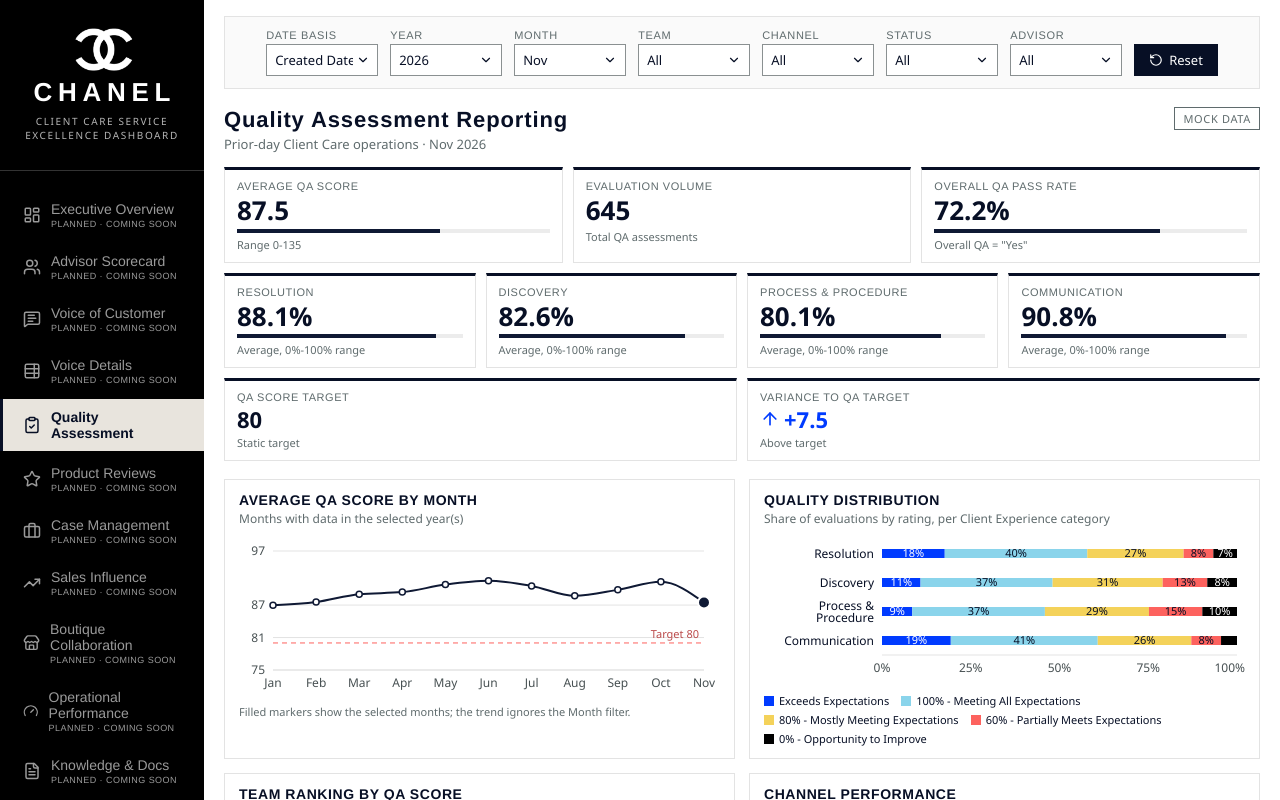
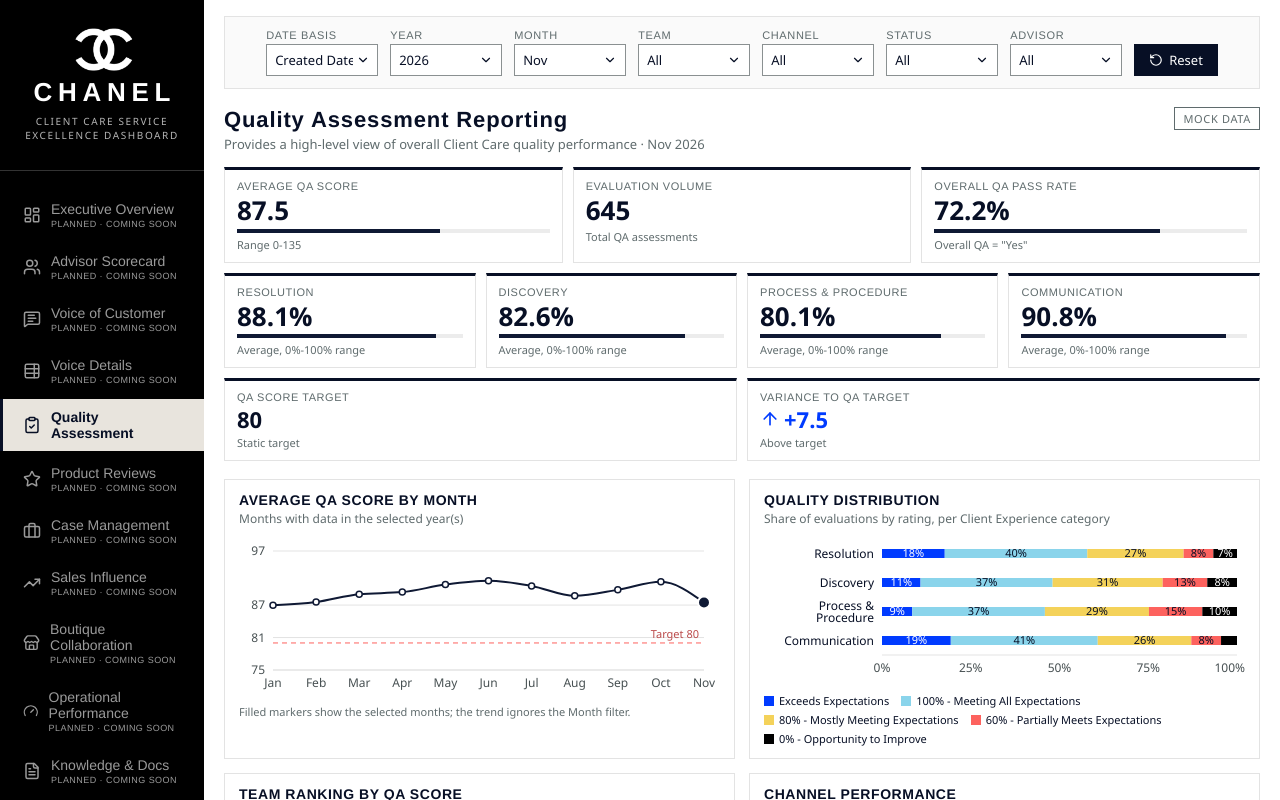
Before and after one commit to mat-cyz/46-Client-Care-Dashboard-Prototype, a React (Vite) app: page / in a window 1280 px wide. Shown: the top 800 px of the page. Built offline with nearby package versions, Linux system fonts and the light colour scheme.

Commit message:
Update page header description for clarity on quality assessment reporting

```diff
--- a/src/pages/QualityAssessmentPage.tsx
+++ b/src/pages/QualityAssessmentPage.tsx
@@ -53,7 +53,7 @@ export function QualityAssessmentPage({ data, state, onRetry }: { data: Dashboar
       <div className="page-header">
         <div>
           <h1>Quality Assessment Reporting</h1>
-          <p>Prior-day Client Care operations &middot; {selectionLabel}</p>
+          <p>Provides a high-level view of overall Client Care quality performance &middot; {selectionLabel}</p>
         </div>
         <span className="badge">Mock data</span>
       </div>
```
